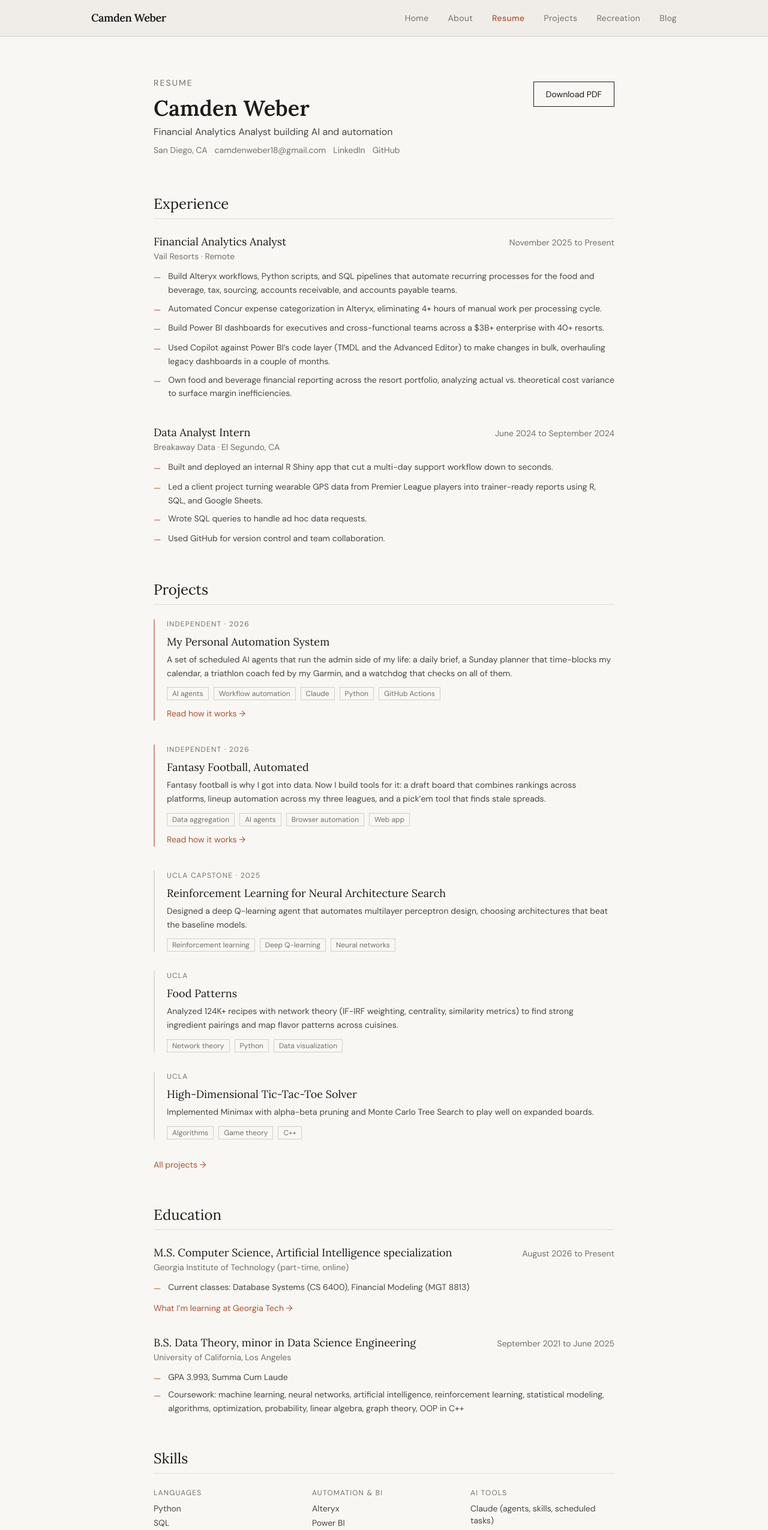
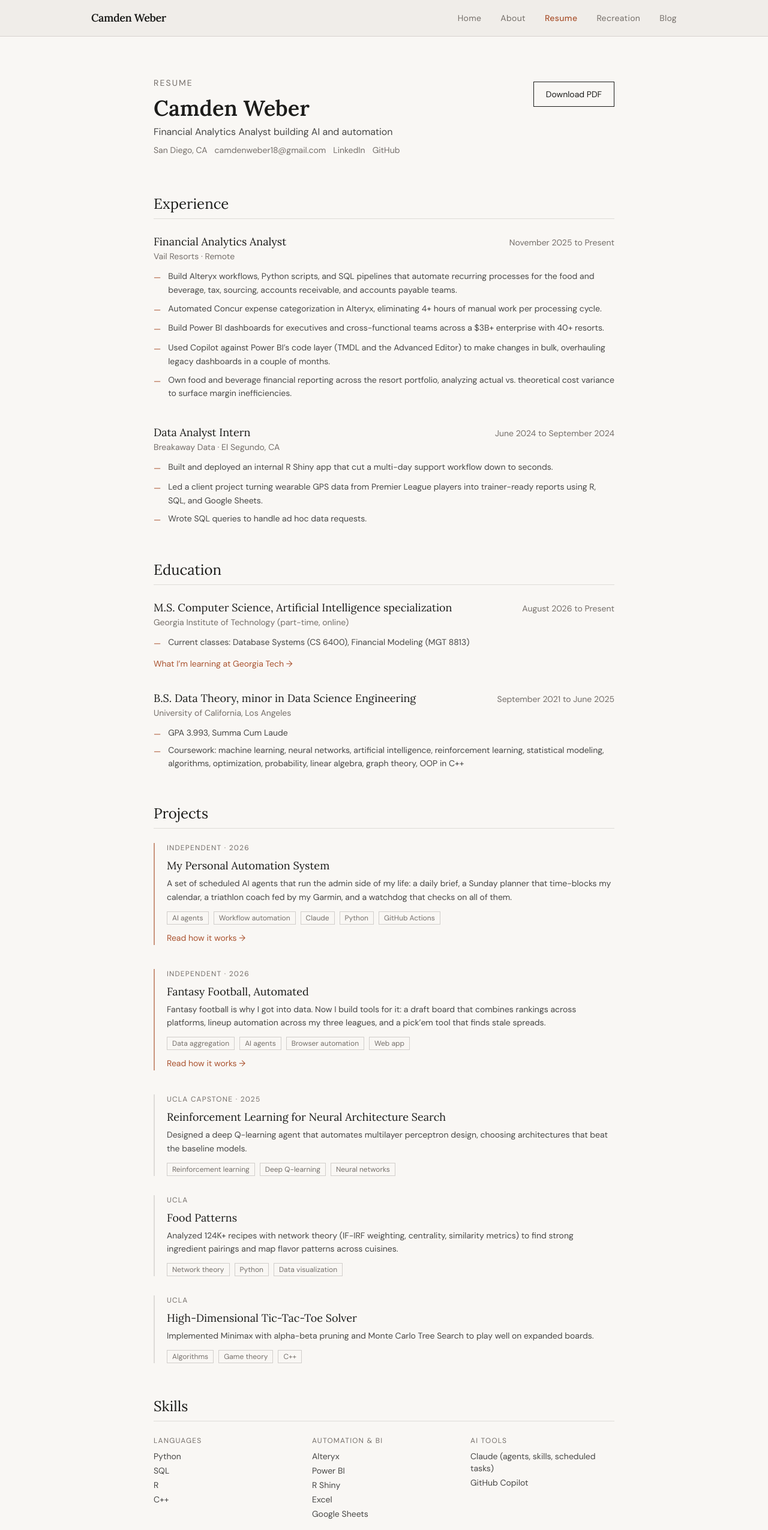
Before and after one commit to Camdenw1/camden-weber, a Next.js app: page /resume in a window 1280 px wide. Shown: the top 2550 px of the page at 60% size. Built offline with nearby package versions, Linux system fonts and the light colour scheme.

Commit message:
Move projects under resume and put education above projects

```diff
--- a/app/page.tsx
+++ b/app/page.tsx
@@ -34,7 +34,7 @@ export default function Home() {
               View Resume
             </Link>
             <Link
-              href="/projects"
+              href="/resume#projects"
               className="px-6 py-3 border border-cream/60 text-cream font-sans text-sm font-medium tracking-wide hover:border-cream hover:bg-cream/10 transition-colors duration-300"
             >
               See What I&apos;ve Built
@@ -62,7 +62,7 @@ export default function Home() {
           <Link href="/resume" className="inline-block mt-4 text-rust text-sm hover:underline underline-offset-4">
             See my resume →
           </Link>
-          <Link href="/projects" className="block mt-2 text-rust text-sm hover:underline underline-offset-4">
+          <Link href="/resume#projects" className="block mt-2 text-rust text-sm hover:underline underline-offset-4">
             Projects →
           </Link>
           <Link href="/georgia-tech" className="block mt-2 text-rust text-sm hover:underline underline-offset-4">
--- a/app/projects/[slug]/page.tsx
+++ b/app/projects/[slug]/page.tsx
@@ -29,8 +29,8 @@ export default async function ProjectPage({ params }: Props) {
   return (
     <div className="pt-28 pb-24 px-6">
       <article className="max-w-2xl mx-auto">
-        <Link href="/projects" className="inline-block text-sm text-stone hover:text-bark mb-10">
-          ← All projects
+        <Link href="/resume#projects" className="inline-block text-sm text-stone hover:text-bark mb-10">
+          ← Back to resume
         </Link>
         <p className="text-stone text-xs uppercase tracking-widest mb-4">
           {[project.context, project.year].filter(Boolean).join(' · ')}
--- a/app/resume/page.tsx
+++ b/app/resume/page.tsx
@@ -77,19 +77,6 @@ export default function Resume() {
         </section>
 
         <section className="mb-14">
-          <SectionTitle>Projects</SectionTitle>
-          <div className="space-y-10">
-            {featured.map((p) => <ProjectCard key={p.slug} project={p} />)}
-          </div>
-          <div className="space-y-8 mt-10">
-            {earlier.map((p) => <ProjectCard key={p.slug} project={p} />)}
-          </div>
-          <Link href="/projects" className="inline-block mt-8 text-rust text-sm hover:underline underline-offset-4">
-            All projects →
-          </Link>
-        </section>
-
-        <section className="mb-14">
           <SectionTitle>Education</SectionTitle>
           <div className="space-y-8">
             {education.map((ed) => (
@@ -116,6 +103,16 @@ export default function Resume() {
                 )}
               </div>
             ))}
+          </div>
+        </section>
+
+        <section id="projects" className="mb-14 scroll-mt-28">
+          <SectionTitle>Projects</SectionTitle>
+          <div className="space-y-10">
+            {featured.map((p) => <ProjectCard key={p.slug} project={p} />)}
+          </div>
+          <div className="space-y-8 mt-10">
+            {earlier.map((p) => <ProjectCard key={p.slug} project={p} />)}
           </div>
         </section>
 
--- a/components/Navbar.tsx
+++ b/components/Navbar.tsx
@@ -8,10 +8,16 @@ const links = [
   { href: '/', label: 'Home' },
   { href: '/about', label: 'About' },
   { href: '/resume', label: 'Resume' },
-  { href: '/projects', label: 'Projects' },
   { href: '/recreation', label: 'Recreation' },
   { href: '/blog', label: 'Blog' },
 ]
+
+// Project pages live under the resume, so highlight Resume there too.
+function isActive(href: string, pathname: string) {
+  if (href === '/') return pathname === '/'
+  if (href === '/resume' && pathname.startsWith('/projects')) return true
+  return pathname.startsWith(href)
+}
 
 export default function Navbar() {
   const pathname = usePathname()
@@ -31,7 +37,7 @@ export default function Navbar() {
               key={href}
               href={href}
               className={`text-sm tracking-wide transition-colors ${
-                (href === '/' ? pathname === '/' : pathname.startsWith(href))
+                isActive(href, pathname)
                   ? 'text-rust font-medium'
                   : 'text-stone hover:text-bark'
               }`}
@@ -64,7 +70,7 @@ export default function Navbar() {
               href={href}
               onClick={() => setMenuOpen(false)}
               className={`text-sm tracking-wide ${
-                (href === '/' ? pathname === '/' : pathname.startsWith(href)) ? 'text-rust font-medium' : 'text-stone'
+                isActive(href, pathname) ? 'text-rust font-medium' : 'text-stone'
               }`}
             >
               {label}
--- a/lib/resume.ts
+++ b/lib/resume.ts
@@ -50,7 +50,6 @@ export const experience: Role[] = [
       'Built and deployed an internal R Shiny app that cut a multi-day support workflow down to seconds.',
       'Led a client project turning wearable GPS data from Premier League players into trainer-ready reports using R, SQL, and Google Sheets.',
       'Wrote SQL queries to handle ad hoc data requests.',
-      'Used GitHub for version control and team collaboration.',
     ],
   },
 ]
```
Also changed, not shown: 1 other file (tests, documents, lock files or other folders).
